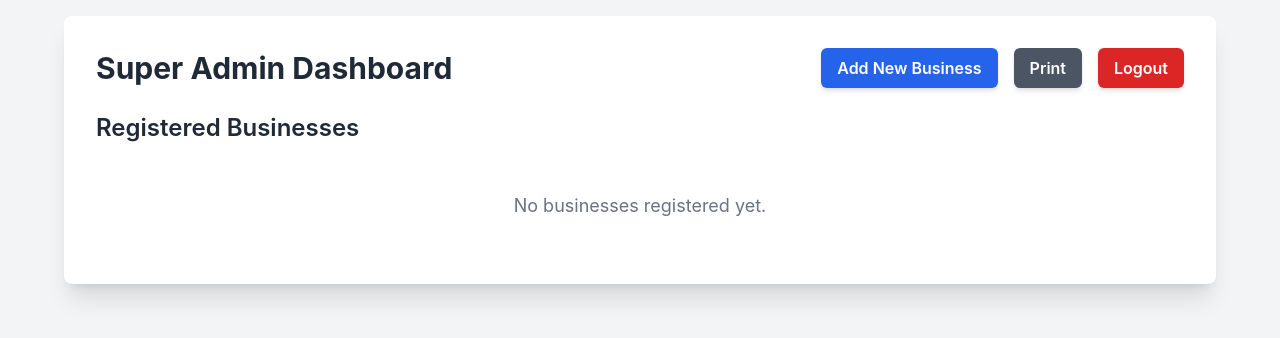
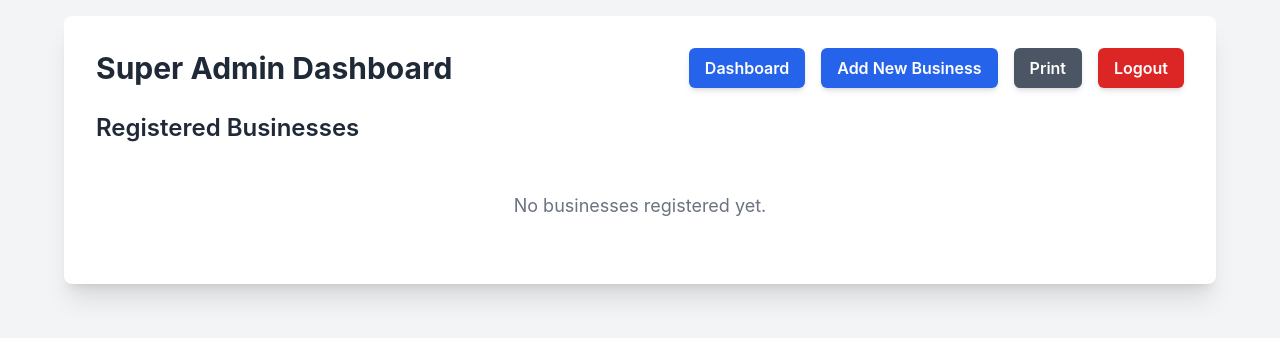
Before and after one commit to OkyereI/global_business_app, a Flask app: page /super_admin_dashboard in a window 1280 px wide. Shown: the top 338 px of the page. Run offline with Flask 3, Linux system fonts and the light colour scheme; the visitor is signed in with stand-in values (Sample User, id 1); some libraries are stand-ins or nearby versions.

Commit message:
added interface

```diff
--- a/templates/super_admin_dashboard.html
+++ b/templates/super_admin_dashboard.html
@@ -23,6 +23,11 @@
         <div class="flex justify-between items-center mb-6 no-print">
             <h2 class="text-3xl font-bold text-gray-800">Super Admin Dashboard</h2>
             <div class="flex space-x-4">
+                <a href="{{ url_for('dashboard') }}"
+                   class="bg-blue-600 hover:bg-blue-700 text-white font-semibold py-2 px-4 rounded-md shadow-md transition duration-150 ease-in-out"
+                >
+                    Dashboard
+                </a>
                 <a href="{{ url_for('add_business') }}"
                    class="bg-blue-600 hover:bg-blue-700 text-white font-semibold py-2 px-4 rounded-md shadow-md transition duration-150 ease-in-out"
                 >
```
